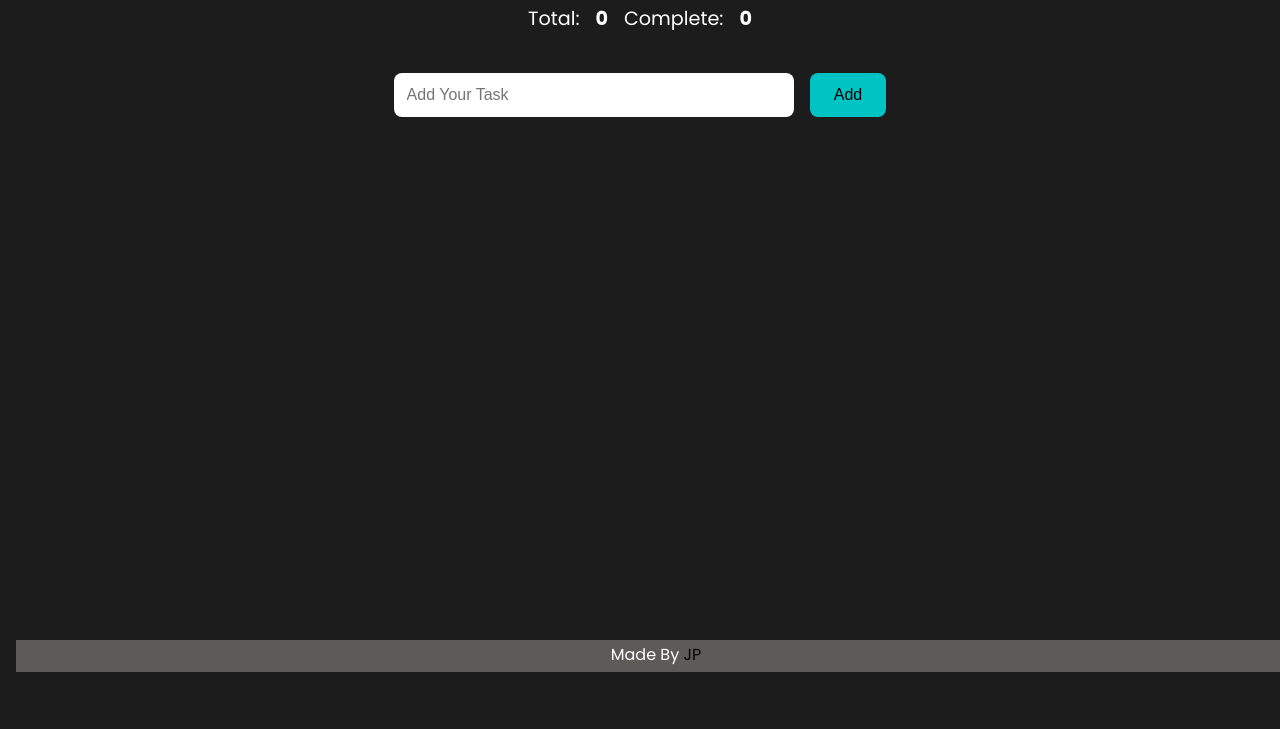
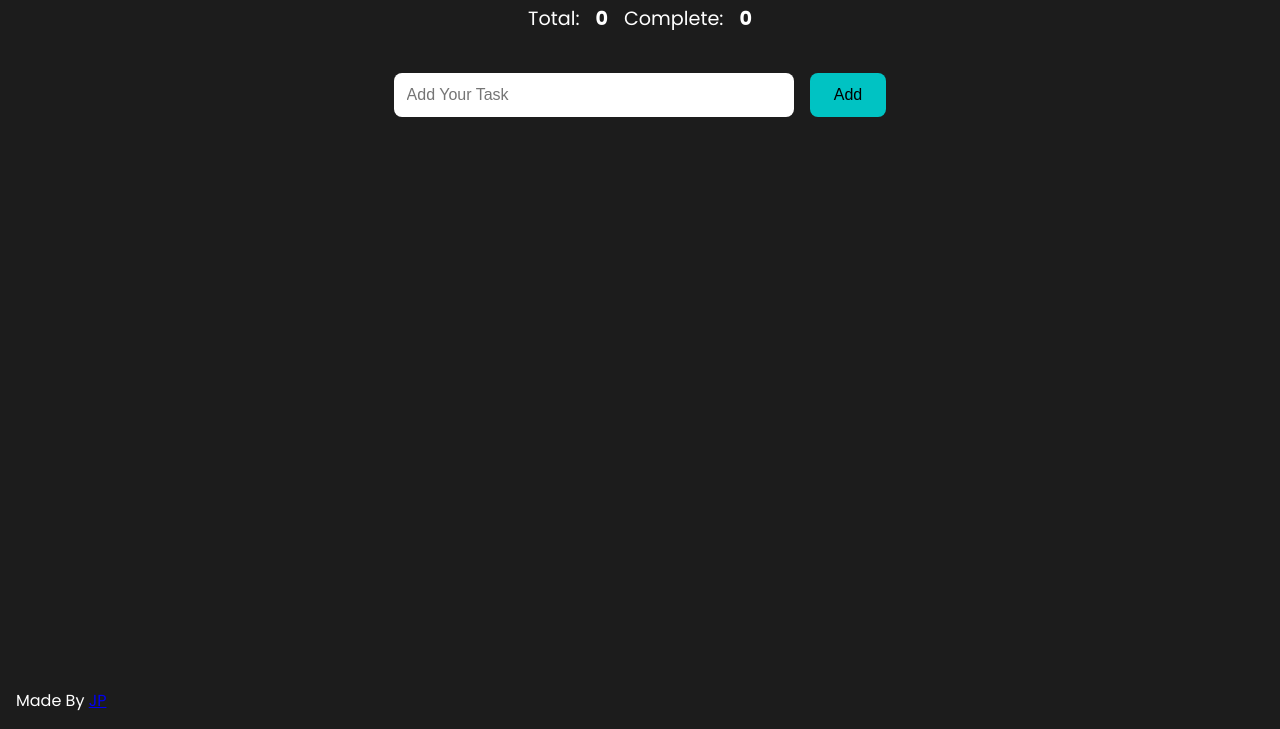
Before and after one commit to nare436/ToDo-Website, a plain HTML site: page index.html in a window 1280 px wide. Shown: the part 128-857 px from the top of the page. Before the commit the page ends 832 px from the top, so only its background shows below. Drawn offline with Linux system fonts and the light colour scheme.

Commit message:
Update style.css

```diff
--- a/style.css
+++ b/style.css
@@ -13,6 +13,7 @@ body {
   color: white;
   overflow-x: hidden;
   padding: 1rem;
+  position: relative;
 }
 .hero {
   display: flex;
@@ -100,22 +101,13 @@ li {
   border-radius: 6px;
   cursor: pointer;
 }
-.footer{
-    position: absolute;
-    bottom: 0;
-    height: 2rem;
-    width: 100%;
-    text-align: center;
-    background-color: #5d5a58;
-    padding-top: 2px;
+.item{
+  margin-bottom: 2rem;
 }
-.footer a{
-    text-decoration: none;
-    color: #000;
+.dlt{
+    color: white;
+    letter-spacing: 0.1rem;
 }
-
-/* RESPONSIVE CODE  */
-
 @media (max-width: 480px) {
   h3 {
     font-size: 2rem;
```
